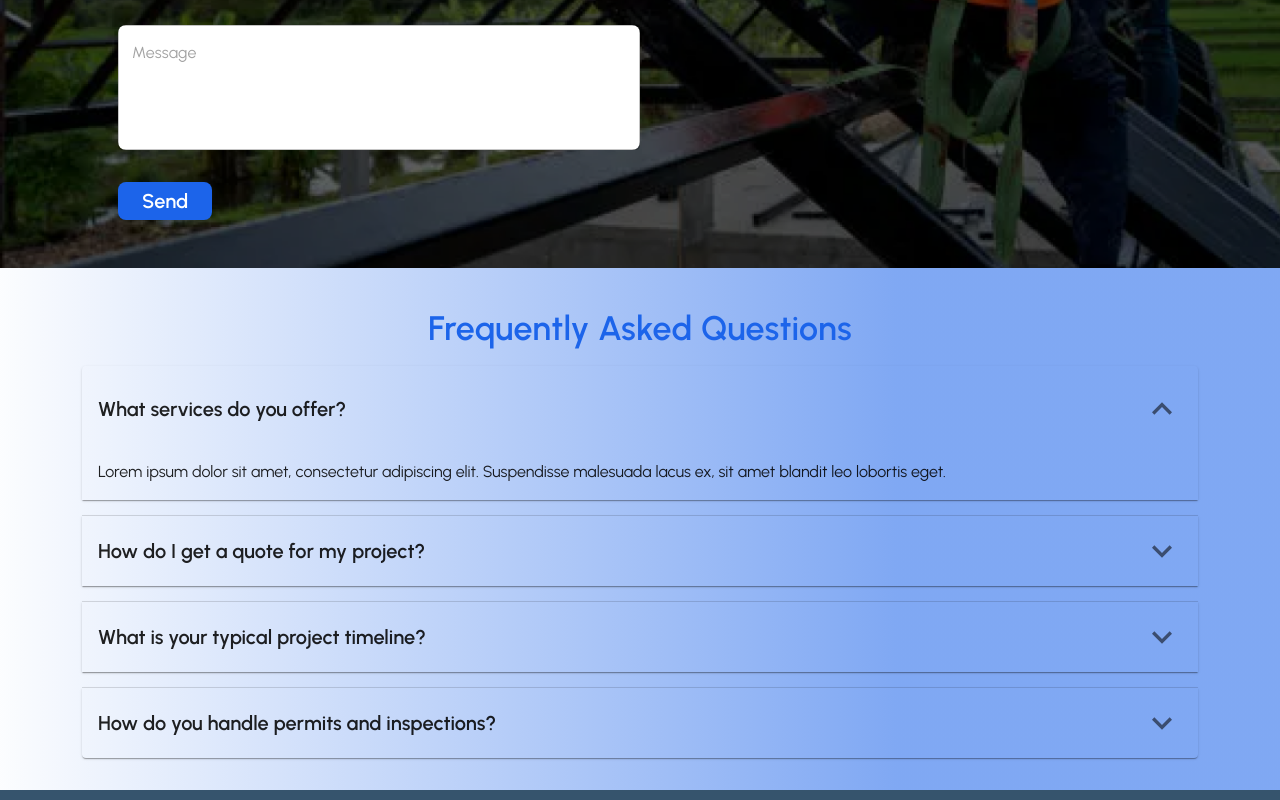
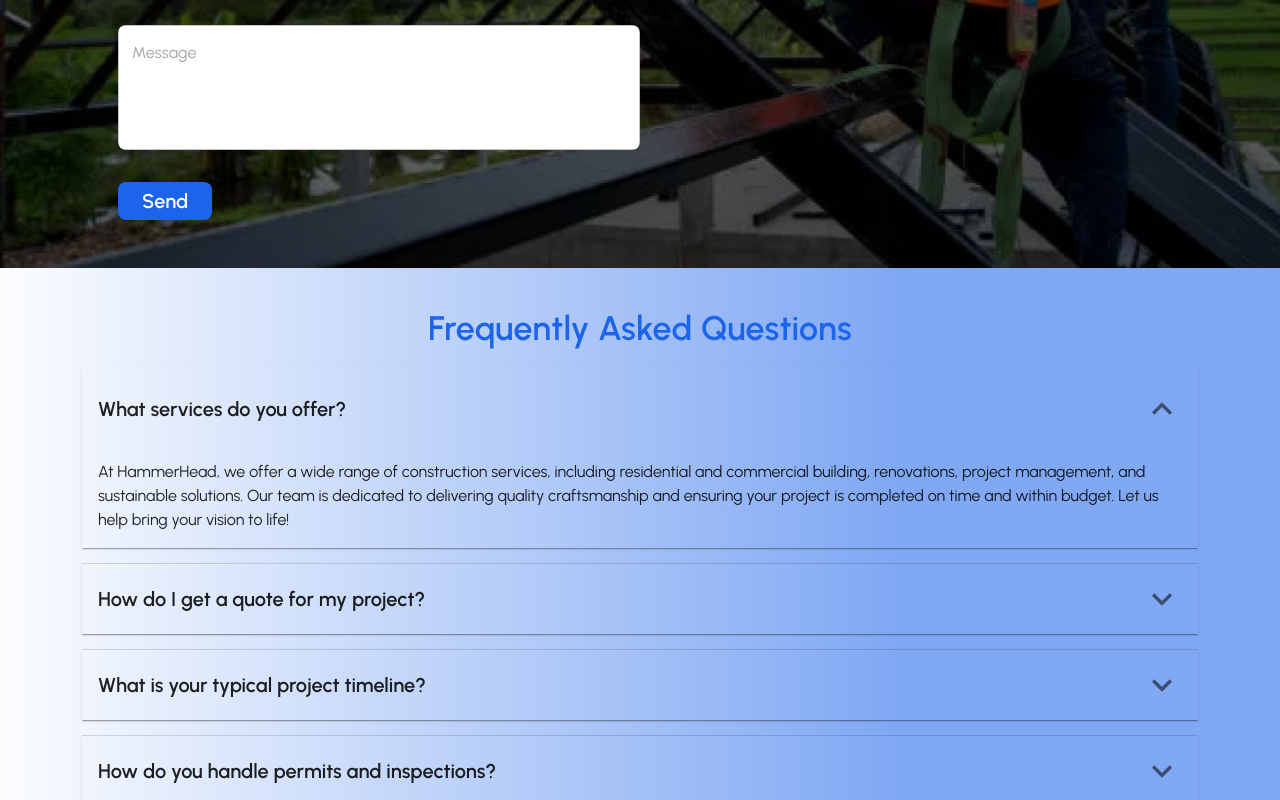
Before and after one commit to AbdulRazaque665/Hammer-Head, a React (Create React App) app: page /contactus in a window 1280 px wide. Both pictures are taken after a click on the button "What services do you offer?". Shown: the part 507-1307 px from the top of the page. Built offline with nearby package versions, Linux system fonts and the light colour scheme.

Commit message:
changing the faqs

```diff
--- a/src/components/contactUs/AskedQuestions.jsx
+++ b/src/components/contactUs/AskedQuestions.jsx
@@ -36,9 +36,7 @@ const AskedQuestions = () => {
               What services do you offer?
             </AccordionSummary>
             <AccordionDetails className="fs-6">
-              Lorem ipsum dolor sit amet, consectetur adipiscing elit.
-              Suspendisse malesuada lacus ex, sit amet blandit leo lobortis
-              eget.
+            At HammerHead, we offer a wide range of construction services, including residential and commercial building, renovations, project management, and sustainable solutions. Our team is dedicated to delivering quality craftsmanship and ensuring your project is completed on time and within budget. Let us help bring your vision to life!
             </AccordionDetails>
           </Accordion>
 
@@ -53,9 +51,7 @@ const AskedQuestions = () => {
               How do I get a quote for my project?
             </AccordionSummary>
             <AccordionDetails className="fs-6">
-              Lorem ipsum dolor sit amet, consectetur adipiscing elit.
-              Suspendisse malesuada lacus ex, sit amet blandit leo lobortis
-              eget.
+            To get a quote for your project, simply fill out the contact form on our website or give us a call. We’ll schedule a consultation to discuss your needs, assess the project scope, and provide you with a detailed estimate. We're here to help you every step of the way!
             </AccordionDetails>
           </Accordion>
 
@@ -70,9 +66,7 @@ const AskedQuestions = () => {
               What is your typical project timeline?
             </AccordionSummary>
             <AccordionDetails className="fs-6">
-              Lorem ipsum dolor sit amet, consectetur adipiscing elit.
-              Suspendisse malesuada lacus ex, sit amet blandit leo lobortis
-              eget.
+            Our project timelines vary depending on the scope and complexity of the work. Typically, residential projects can take anywhere from a few weeks to several months, while commercial projects may require even more time. After we assess your specific needs during our initial consultation, we’ll provide you with a more accurate, tailored timeline for your project.
             </AccordionDetails>
           </Accordion>
 
@@ -87,9 +81,7 @@ const AskedQuestions = () => {
               How do you handle permits and inspections?
             </AccordionSummary>
             <AccordionDetails className="fs-6">
-              Lorem ipsum dolor sit amet, consectetur adipiscing elit.
-              Suspendisse malesuada lacus ex, sit amet blandit leo lobortis
-              eget.
+            We manage all permits and inspections for your project. Our team knows local regulations and ensures compliance while coordinating with inspectors for timely approvals. This lets you focus on your project without any hassle.
             </AccordionDetails>
           </Accordion>
         </Box>
```
